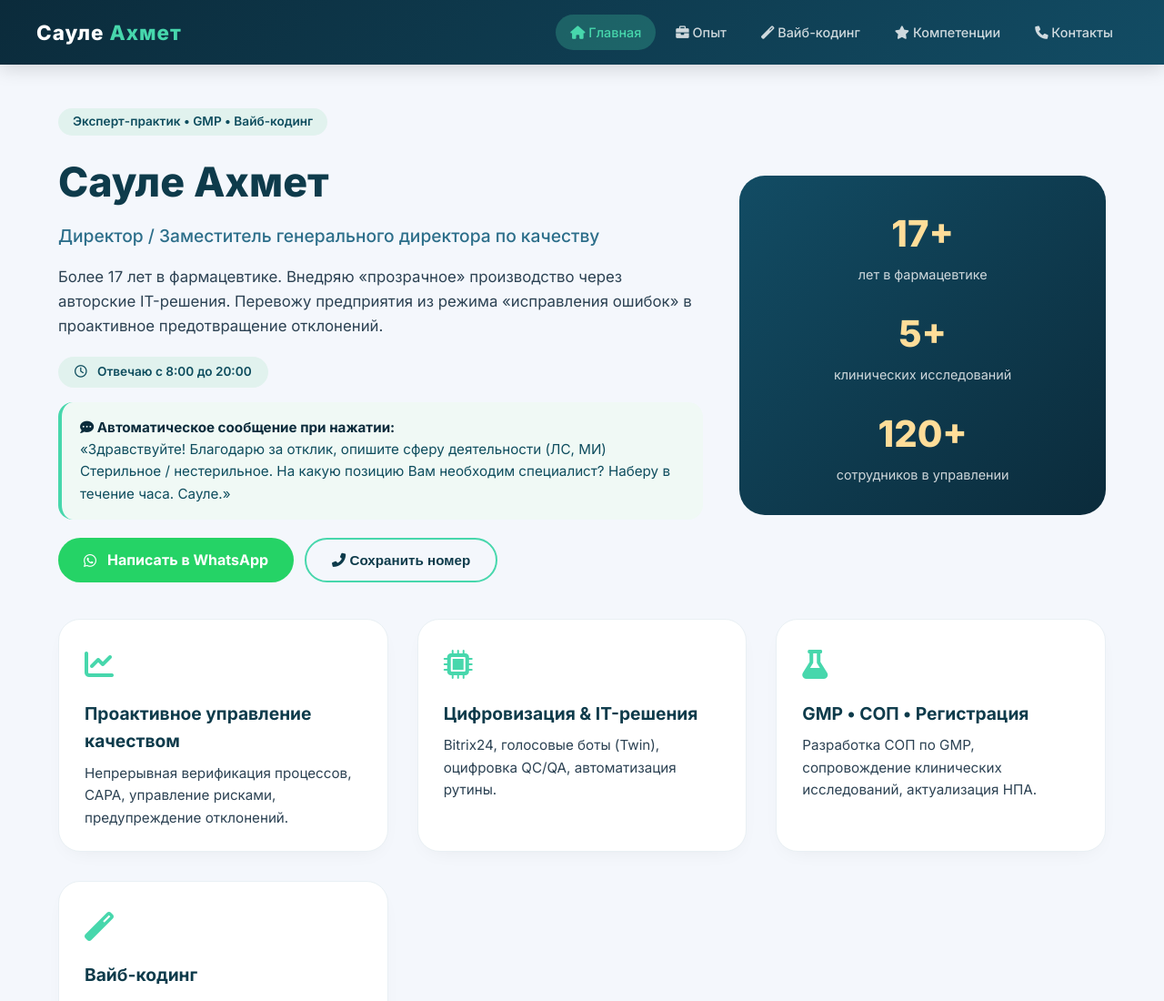
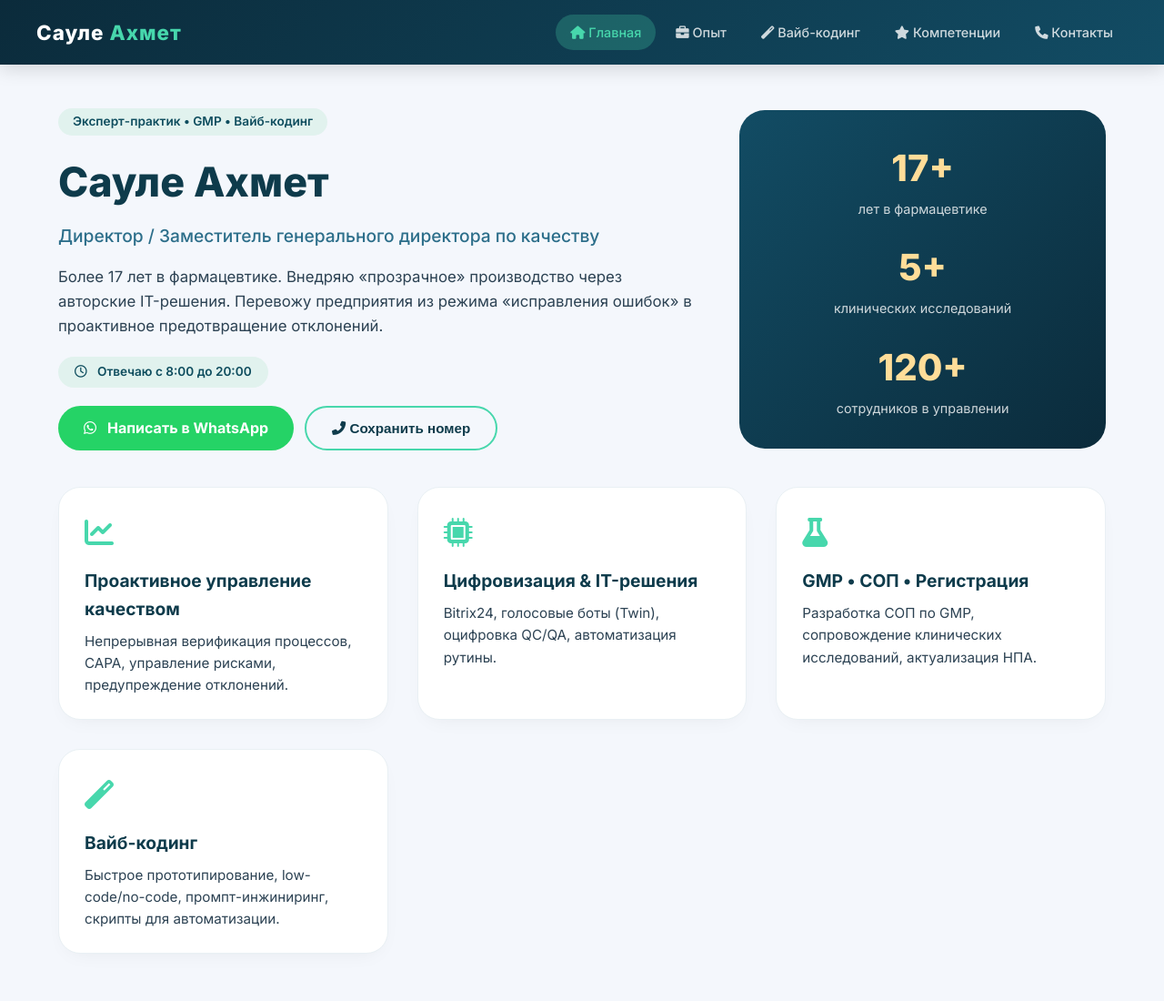
Before and after one commit to akhmetsaule4-cell/resume, a plain HTML site: page index.html in a window 1280 px wide. Shown: the top 1100 px of the page at 91% size. Drawn offline with Linux system fonts and the light colour scheme.

Commit message:
Update index.html
Убрала автосообщение с видимости на сайте

```diff
--- a/index.html
+++ b/index.html
@@ -294,19 +294,6 @@
       margin-right: 8px;
     }
 
-    .auto-message-preview {
-      background: #f0f9f5;
-      border-radius: 16px;
-      padding: 16px 20px;
-      margin: 16px 0;
-      border-left: 4px solid #47d7ac;
-      font-size: 0.95rem;
-      color: #0e4d5e;
-    }
-    .auto-message-preview strong {
-      color: #0b2b3b;
-    }
-
     @media (max-width: 700px) {
       .header-inner {
         flex-direction: column;
@@ -354,11 +341,6 @@
         <p style="margin-top:16px; font-size:1.05rem; color:#2c4253;">Более 17 лет в фармацевтике. Внедряю «прозрачное» производство через авторские IT-решения. Перевожу предприятия из режима «исправления ошибок» в проактивное предотвращение отклонений.</p>
         <div style="margin-top:12px;">
           <span class="hours-badge"><i class="far fa-clock"></i> Отвечаю с 8:00 до 20:00</span>
-        </div>
-
-        <div class="auto-message-preview">
-          <strong><i class="fas fa-comment-dots"></i> Автоматическое сообщение при нажатии:</strong><br>
-          «Здравствуйте! Благодарю за отклик, опишите сферу деятельности (ЛС, МИ) Стерильное / нестерильное. На какую позицию Вам необходим специалист? Наберу в течение часа. Сауле.»
         </div>
 
         <div style="margin-top:20px; display:flex; flex-wrap:wrap; gap:12px;">
@@ -563,11 +545,6 @@
         <i class="far fa-clock"></i> 🕐 Отвечаю с 8:00 до 20:00
       </p>
 
-      <div class="auto-message-preview" style="text-align:left; background:#f0f9f5;">
-        <strong><i class="fas fa-comment-dots"></i> Автоматическое сообщение:</strong><br>
-        «Здравствуйте! Благодарю за отклик, опишите сферу деятельности (ЛС, МИ) Стерильное / нестерильное. На какую позицию Вам необходим специалист? Наберу в течение часа. Сауле.»
-      </div>
-
       <a href="https://wa.me/77777717707?text=Здравствуйте!%20Благодарю%20за%20отклик%2C%20опишите%20сферу%20деятельности%20(ЛС%2C%20МИ)%20Стерильное%20%2F%20нестерильное.%20На%20какую%20позицию%20Вам%20необходим%20специалист%3F%20Наберу%20в%20течение%20часа.%20Сауле." target="_blank" class="btn-whatsapp">
         <i class="fab fa-whatsapp"></i> Написать в WhatsApp
       </a>
```
